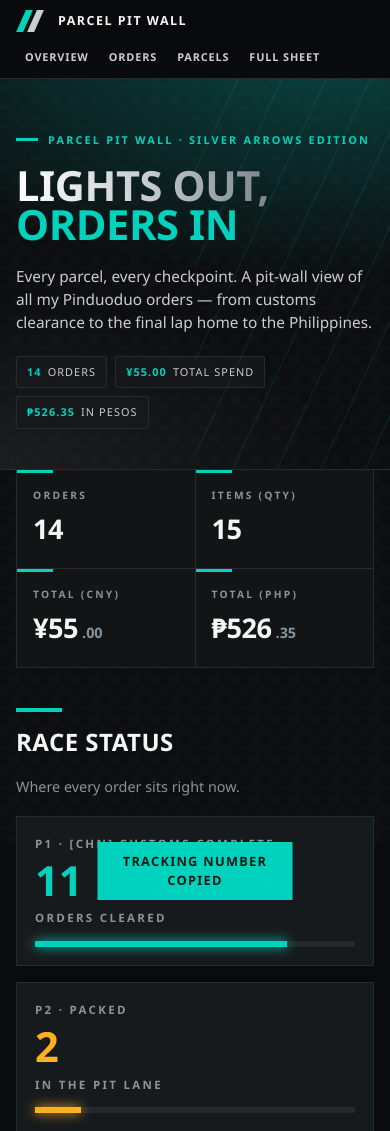
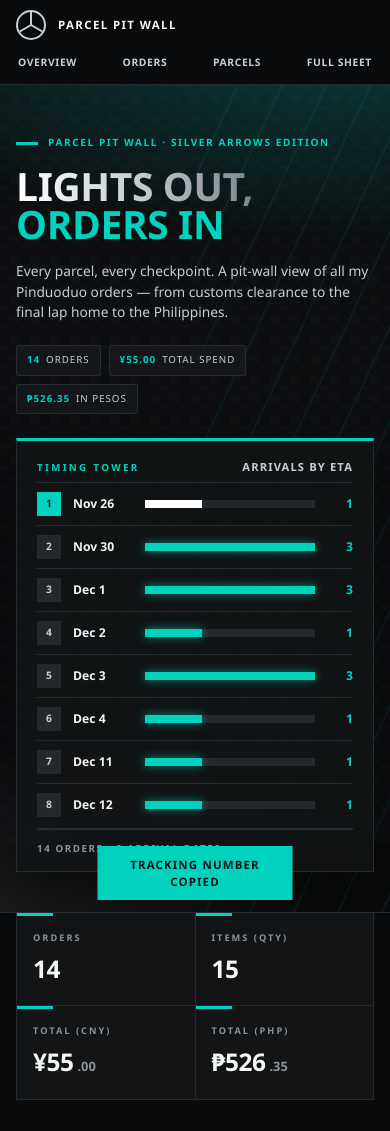
Before and after one commit to randombsgooooo/orders, a plain HTML site: page index.html in a window 390 px wide. Shown: the top 1131 px of the page. Drawn offline with Linux system fonts and the light colour scheme.

Commit message:
Update index.html

```diff
--- a/index.html
+++ b/index.html
@@ -48,13 +48,18 @@
   }
   .topbar .wrap{display:flex;align-items:center;justify-content:space-between;height:60px}
   .brand{display:flex;align-items:center;gap:12px;font-weight:800;letter-spacing:.14em;font-size:.85rem;text-transform:uppercase}
-  .brand .star{width:30px;height:22px;position:relative;flex:0 0 auto}
+  .brand .star{
+    width:30px;height:30px;border-radius:50%;flex:0 0 auto;
+    border:2px solid var(--silver);position:relative;
+  }
   .brand .star::before,.brand .star::after{
-    content:"";position:absolute;top:0;bottom:0;width:7px;transform:skewX(-24deg);
+    content:"";position:absolute;left:50%;top:50%;width:2px;height:13px;background:var(--silver);
+    transform-origin:center bottom;
   }
-  .brand .star::before{left:5px;background:var(--teal)}
-  .brand .star::after{left:16px;background:var(--silver)}
-  .brand .star i{display:none}
+  .brand .star::before{transform:translate(-50%,-100%) rotate(0deg)}
+  .brand .star::after{transform:translate(-50%,-100%) rotate(120deg)}
+  .brand .star i{position:absolute;left:50%;top:50%;width:2px;height:13px;background:var(--silver);
+    transform-origin:center bottom;transform:translate(-50%,-100%) rotate(240deg)}
   nav a{color:var(--silver);text-decoration:none;font-size:.78rem;letter-spacing:.12em;text-transform:uppercase;margin-left:26px;font-weight:600;transition:color .2s}
   nav a:hover{color:var(--teal)}
   @media(max-width:640px){nav{display:none}}
@@ -76,7 +81,7 @@
   .eyebrow{display:inline-flex;align-items:center;gap:10px;color:var(--teal);font-size:.78rem;font-weight:700;letter-spacing:.28em;text-transform:uppercase}
   .eyebrow::before{content:"";width:34px;height:3px;background:var(--teal)}
   h1{
-    font-size:clamp(2.6rem,8vw,5.8rem);line-height:.95;font-weight:900;text-transform:uppercase;
+    font-size:clamp(2rem,6.2vw,5.2rem);line-height:.98;font-weight:900;text-transform:uppercase;
     letter-spacing:-.01em;margin:18px 0 20px;
   }
   h1 span{
@@ -205,7 +210,35 @@
   .toast.show{transform:translateX(-50%) translateY(0)}
 
   /* ---------- responsive / mobile ---------- */
-  html{-webkit-text-size-adjust:100%;text-size-adjust:100%}
+  /* hero two-column layout + timing tower */
+  .hero-grid{display:grid;grid-template-columns:minmax(0,1.15fr) minmax(0,.85fr);gap:clamp(24px,5vw,64px);align-items:center;position:relative;z-index:1}
+  .hero-copy{min-width:0}
+  .hero h1{margin:16px 0 18px}
+  .tower{
+    background:rgba(18,20,22,.86);border:1px solid var(--line);border-top:3px solid var(--teal);
+    padding:18px 20px 14px;backdrop-filter:blur(6px);box-shadow:0 20px 50px rgba(0,0,0,.45);min-width:0;
+  }
+  .tower-head{display:flex;justify-content:space-between;align-items:baseline;gap:10px;margin-bottom:6px}
+  .tower-head span{font-size:.68rem;letter-spacing:.24em;text-transform:uppercase;color:var(--teal);font-weight:800}
+  .tower-head b{font-size:.78rem;letter-spacing:.1em;text-transform:uppercase;color:var(--silver)}
+  .tower ol{list-style:none}
+  .tower li{display:grid;grid-template-columns:26px 62px minmax(0,1fr) 28px;gap:10px;align-items:center;padding:9px 0;border-top:1px solid var(--line);font-size:.85rem}
+  .tower .n{width:24px;height:24px;display:grid;place-items:center;background:#23282d;color:var(--silver);font-weight:800;font-size:.72rem}
+  .tower li:first-child .n{background:var(--teal);color:#001a17}
+  .tower .d{font-weight:700;color:var(--white);white-space:nowrap}
+  .tower .bar{height:8px;background:#23282d;position:relative}
+  .tower .bar i{position:absolute;left:0;top:0;bottom:0;background:var(--teal);box-shadow:0 0 10px rgba(0,210,190,.6)}
+  .tower li.arrived .bar i{background:#fff;box-shadow:none}
+  .tower .c{text-align:right;font-weight:800;color:var(--teal)}
+  .tower-foot{border-top:2px solid var(--line);margin-top:2px;padding-top:12px;font-size:.68rem;letter-spacing:.16em;text-transform:uppercase;color:var(--muted);font-weight:700}
+  @media(max-width:900px){
+    .hero-grid{grid-template-columns:minmax(0,1fr)}
+    .hero h1{font-size:clamp(2rem,10vw,4.6rem)}
+  }
+
+  /* fluid type: every rem-based size scales smoothly with the screen width */
+  html{-webkit-text-size-adjust:100%;text-size-adjust:100%;font-size:clamp(12.5px,2.4vw + 5px,16px)}
+  body{overflow-wrap:break-word}
   img,svg{max-width:100%}
   section[id],#overview{scroll-margin-top:76px}
   .card h3,.variant,.parcel li span{overflow-wrap:anywhere}
@@ -222,13 +255,16 @@
     /* top bar: brand on top, scrollable nav underneath */
     .topbar .wrap{height:auto;flex-wrap:wrap;padding-top:10px;padding-bottom:2px}
     .brand{font-size:.78rem;letter-spacing:.12em}
-    nav{display:flex;order:3;width:100%;overflow-x:auto;gap:2px;margin-top:6px;scrollbar-width:none;-webkit-overflow-scrolling:touch}
-    nav::-webkit-scrollbar{display:none}
-    nav a{margin-left:0;padding:11px 9px;white-space:nowrap;font-size:.68rem;letter-spacing:.08em}
+    nav{display:flex;order:3;width:100%;justify-content:space-between;margin-top:4px}
+    nav a{margin-left:0;padding:11px 2px;white-space:nowrap;font-size:clamp(.58rem,2.7vw,.72rem);letter-spacing:.06em}
 
     .hero{padding:44px 0 40px}
     .hero p{font-size:.96rem}
-    .eyebrow{font-size:.68rem;letter-spacing:.2em}
+    .eyebrow{font-size:clamp(.58rem,2.8vw,.7rem);letter-spacing:.16em}
+    .brand{font-size:clamp(.66rem,3.2vw,.8rem)}
+    .sec-head h2{font-size:clamp(1.25rem,6vw,1.6rem)}
+    .stat .v{font-size:clamp(1.3rem,7vw,1.9rem)}
+    .pos .num{font-size:clamp(2rem,10vw,2.8rem)}
     .eyebrow::before{width:22px}
     .hero-meta{gap:8px;margin-top:22px}
     .chip{padding:7px 10px;font-size:.68rem}
@@ -249,9 +285,8 @@
     /* filters */
     .controls{flex-direction:column;flex-wrap:nowrap;align-items:stretch;gap:10px}
     .controls input[type=search]{flex:none;width:100%;font-size:16px;min-height:46px}
-    .pills{flex-wrap:nowrap;overflow-x:auto;margin:0 -16px;padding:0 16px;scrollbar-width:none;-webkit-overflow-scrolling:touch}
-    .pills::-webkit-scrollbar{display:none}
-    .pill{flex:0 0 auto;white-space:nowrap;min-height:44px}
+    .pills{flex-wrap:wrap;gap:6px}
+    .pill{flex:1 1 auto;text-align:center;min-height:42px;padding:9px 10px;font-size:clamp(.6rem,2.8vw,.74rem);letter-spacing:.08em}
 
     /* cards */
     .orders{grid-template-columns:minmax(0,1fr);gap:14px}
@@ -306,7 +341,8 @@
 </header>
 
 <div class="hero">
-  <div class="wrap">
+  <div class="wrap hero-grid">
+   <div class="hero-copy">
     <div class="eyebrow">Parcel Pit Wall &middot; Silver Arrows Edition</div>
     <h1><span>Lights Out,</span><br><em>Orders In</em></h1>
     <p>Every parcel, every checkpoint. A pit-wall view of all my Pinduoduo orders &mdash; from customs clearance to the final lap home to the Philippines.</p>
@@ -315,6 +351,12 @@
       <span class="chip"><b>¥55.00</b>Total spend</span>
       <span class="chip"><b>₱526.35</b>In pesos</span>
     </div>
+   </div>
+   <aside class="tower" aria-label="Arrivals by ETA">
+     <div class="tower-head"><span>Timing Tower</span><b>Arrivals by ETA</b></div>
+     <ol id="tower-list"></ol>
+     <div class="tower-foot">14 orders &middot; 8 arrival dates</div>
+   </aside>
   </div>
 </div>
 
@@ -512,7 +554,25 @@ document.getElementById("orders-grid").addEventListener("click", e => {
   try { navigator.clipboard.writeText(b.dataset.copy).then(done, done); } catch(_) { done(); }
 });
 
-renderCards(); renderTable(); renderParcels();
+function renderTower(){
+  const mon = ["Jan","Feb","Mar","Apr","May","Jun","Jul","Aug","Sep","Oct","Nov","Dec"];
+  const groups = {};
+  orders.forEach(o => {
+    const [m,d,y] = o.eta.split("/").map(Number);
+    const key = y*10000 + m*100 + d;
+    (groups[key] = groups[key] || {m,d,count:0,arrived:false});
+    groups[key].count++;
+    if (o.status==="In Philippines") groups[key].arrived = true;
+  });
+  const rows = Object.keys(groups).sort((a,b)=>a-b).map(k=>groups[k]);
+  const max = Math.max(...rows.map(r=>r.count));
+  document.getElementById("tower-list").innerHTML = rows.map((r,i)=>
+    `<li class="${r.arrived?'arrived':''}"><span class="n">${i+1}</span><span class="d">${mon[r.m-1]} ${r.d}</span><span class="bar"><i style="width:${(r.count/max)*100}%"></i></span><span class="c">${r.count}</span></li>`
+  ).join("");
+  document.querySelector(".tower-foot").textContent = `${orders.length} orders · ${rows.length} arrival dates`;
+}
+
+renderCards(); renderTable(); renderParcels(); renderTower();
 </script>
 </body>
 </html>
```
